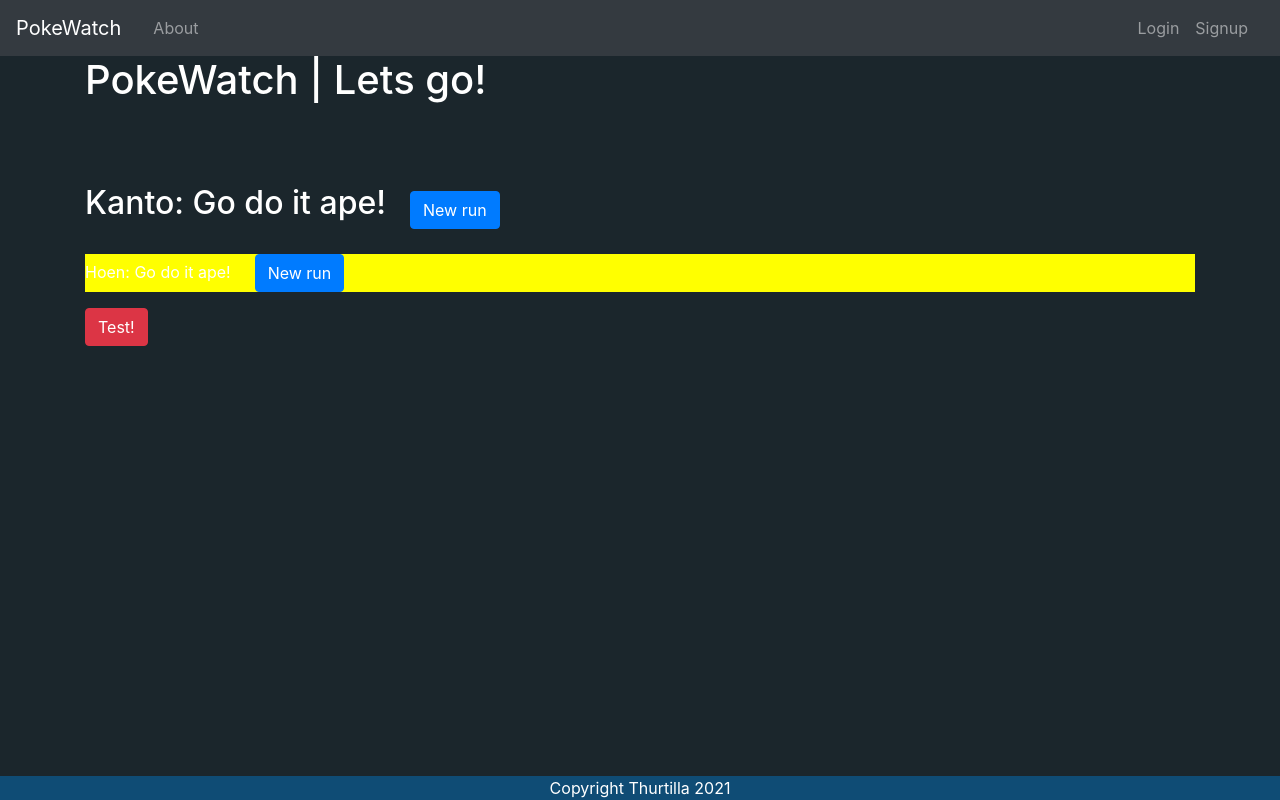
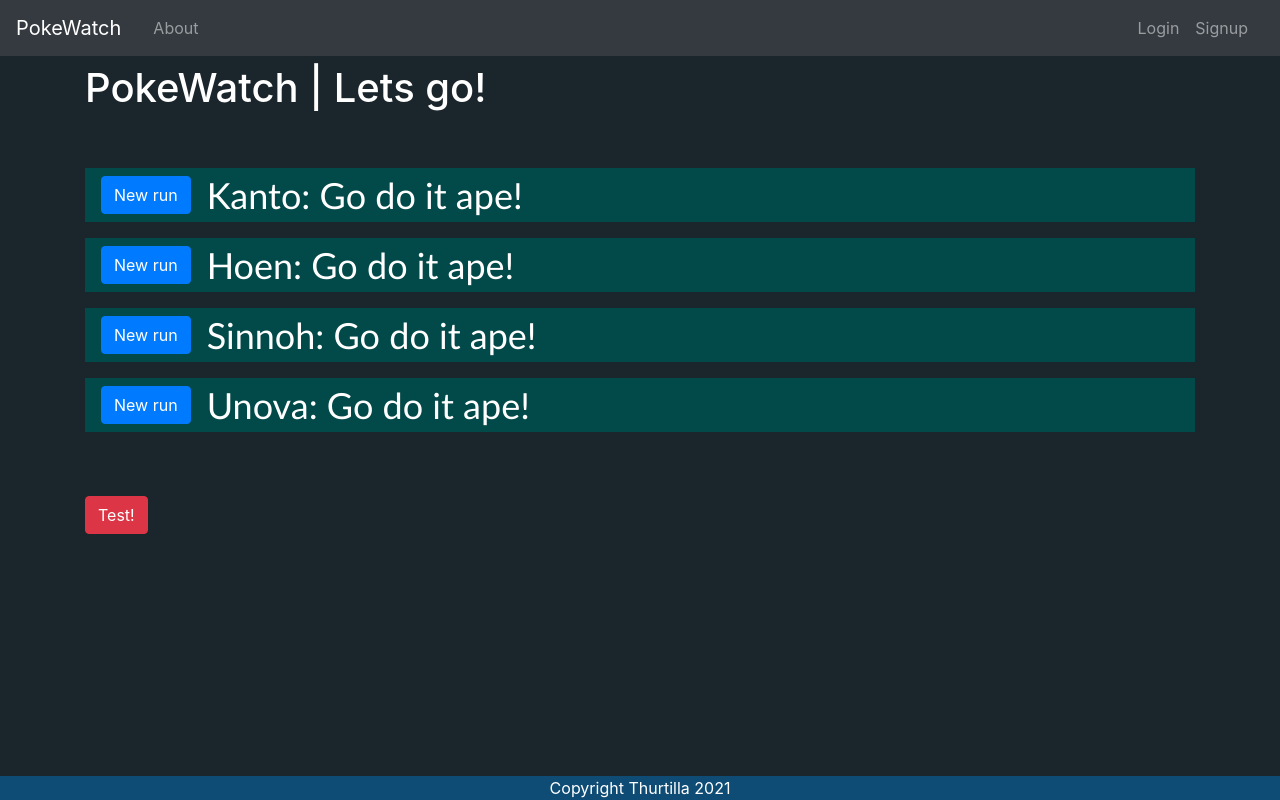
Before and after one commit to Thurtilla/timers-omnia, a React (Create React App) app in the folder frontend/: page / in a window 1280 px wide. Built offline with nearby package versions, Linux system fonts and the light colour scheme.

Commit message:
hoen and kanto working

```diff
--- a/frontend/src/assets/scss/default.scss
+++ b/frontend/src/assets/scss/default.scss
@@ -1,12 +1,14 @@
 @import "../../../node_modules/bootstrap/scss/bootstrap.scss";
 
-body, html, #root {
+body,
+html,
+#root {
     height: 100%;
 }
 #root {
     display: flex;
     flex-direction: column;
-   }
+}
 
 body {
     color: white;
@@ -16,14 +18,12 @@
 //     position: fixed;
 // }
 
-footer{
-
+footer {
     margin-top: auto;
     color: rgb(255, 255, 255);
     .logo {
         text-align: center;
     }
-
 }
 
 .blue-color {
@@ -32,9 +32,20 @@
 }
 
 .modal {
-    color:black;
+    color: black;
 }
 
 .sickbg {
-    background-color: yellow;
+    background-color: rgb(2, 73, 73);
+
 }
+
+.bigText {
+    font-size: 36px;
+    font-family: 'Trebuchet MS', 'Lucida Sans Unicode', 'Lucida Grande', 'Lucida Sans', Arial, sans-serif;
+    margin-bottom: 0;
+}
+
+.minwidth-xd {
+    min-width: 86px;
+}
--- a/frontend/src/components/pages/home/home.js
+++ b/frontend/src/components/pages/home/home.js
@@ -73,7 +73,7 @@
     }, [])
     useEffect(() => {
         saveCountdownToLocalstorage()
-    }, [regions])
+    }, [testSaving])
 
     const saveCountdownToLocalstorage = () => {
         localStorage.setItem('POKEWATCH-timers', JSON.stringify(testSaving))
@@ -147,21 +147,39 @@
     return (
         <>
             <div className="container">
-                <h1>PokeWatch | Lets go!</h1>
-                <br /><br /><br />
+                <h1 className="mt-2">PokeWatch | Lets go!</h1>
+                <br /><br />
                 <Accordion className="mb-3">
-                    <Form.Group className="">
-                        <Form.Label className="mr-4"><h2>Kanto: {regions.kanto.timer}</h2></Form.Label>
-                        <Accordion.Toggle data-ievent='0' eventKey={regions.kanto.event} name={REGIONNAMES.kanto} as={Button} onClick={handleClick} size="small" className={regions.kanto.btnClassNames + " "}>{regions.kanto.button}</Accordion.Toggle>
+                    <Form.Group className="d-flex align-items-center sickbg">
+                        <Accordion.Toggle size="md" className={regions.kanto.btnClassNames + " minwidth-xd ml-3"} data-ievent='0' eventKey={regions.kanto.event} name={REGIONNAMES.kanto} as={Button} onClick={handleClick}>{regions.kanto.button}</Accordion.Toggle>
+                        <Form.Label className="bigText ml-3">Kanto: {regions.kanto.timer}</Form.Label>
                     </Form.Group>
                     <Accordion.Collapse eventKey='0'>
                         <span>Cool pic here ; )</span>
                     </Accordion.Collapse>
                 </Accordion>
-                <Accordion className="mb-3 d-flex-auto">
-                    <Form.Group className="sickbg">
-                        <Form.Label className="mr-4">Hoen: {regions.hoen.timer}</Form.Label>
-                        <Accordion.Toggle data-ievent='1' eventKey={regions.hoen.event} name={REGIONNAMES.hoen} as={Button} onClick={handleClick} size="small" className={regions.hoen.btnClassNames + ' '}>{regions.hoen.button}</Accordion.Toggle>
+                <Accordion className="mb-3">
+                    <Form.Group className="d-flex align-items-center sickbg">
+                        <Accordion.Toggle className={regions.hoen.btnClassNames + ' minwidth-xd ml-3'} size="md" data-ievent='1' eventKey={regions.hoen.event} name={REGIONNAMES.hoen} as={Button} onClick={handleClick} >{regions.hoen.button}</Accordion.Toggle>
+                        <Form.Label className="bigText ml-3">Hoen: {regions.hoen.timer}</Form.Label>
+                    </Form.Group>
+                    <Accordion.Collapse eventKey='1'>
+                        <span>Cool pic here ; )</span>
+                    </Accordion.Collapse>
+                </Accordion>
+                <Accordion className="mb-3">
+                    <Form.Group className="d-flex align-items-center sickbg">
+                        <Accordion.Toggle className={regions.hoen.btnClassNames + ' minwidth-xd ml-3'} size="md" data-ievent='1' eventKey={regions.hoen.event} name={REGIONNAMES.hoen} as={Button} onClick={handleClick} >{regions.hoen.button}</Accordion.Toggle>
+                        <Form.Label className="bigText ml-3">Sinnoh: {regions.hoen.timer}</Form.Label>
+                    </Form.Group>
+                    <Accordion.Collapse eventKey='1'>
+                        <span>Cool pic here ; )</span>
+                    </Accordion.Collapse>
+                </Accordion>
+                <Accordion className="mb-3">
+                    <Form.Group className="d-flex align-items-center sickbg">
+                        <Accordion.Toggle className={regions.hoen.btnClassNames + ' minwidth-xd ml-3'} size="md" data-ievent='1' eventKey={regions.hoen.event} name={REGIONNAMES.hoen} as={Button} onClick={handleClick} >{regions.hoen.button}</Accordion.Toggle>
+                        <Form.Label className="bigText ml-3">Unova: {regions.hoen.timer}</Form.Label>
                     </Form.Group>
                     <Accordion.Collapse eventKey='1'>
                         <span>Cool pic here ; )</span>
@@ -169,7 +187,7 @@
                 </Accordion>
 
 
-                <Button className="btn-danger" onClick={testThis}>Test!</Button>
+                <Button className="btn-danger mt-5" onClick={testThis}>Test!</Button>
             </div> {/* CONTAINER */}
 
         </>
```
Also changed, not shown: frontend/src/assets/css/default.min.css.
